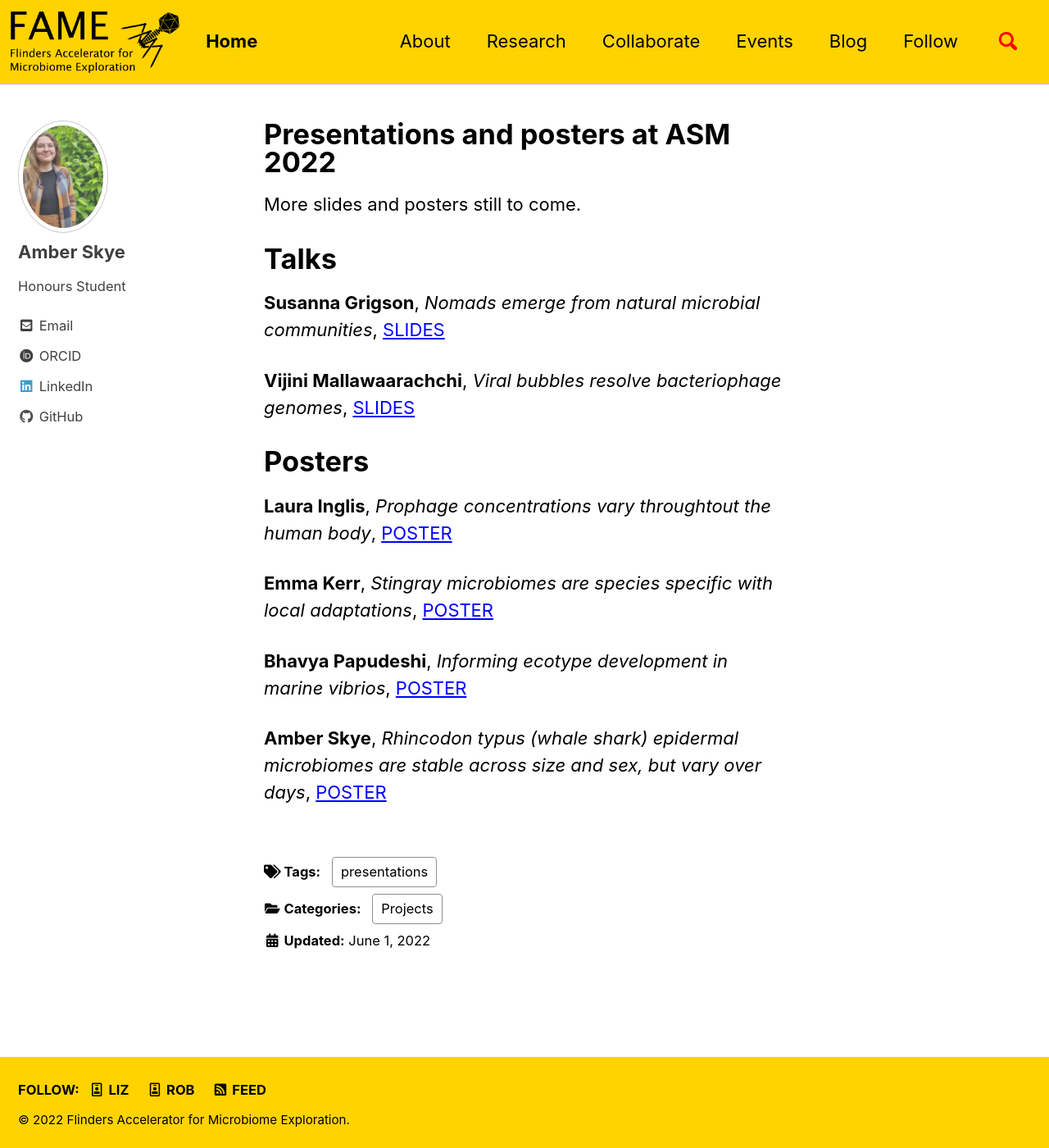
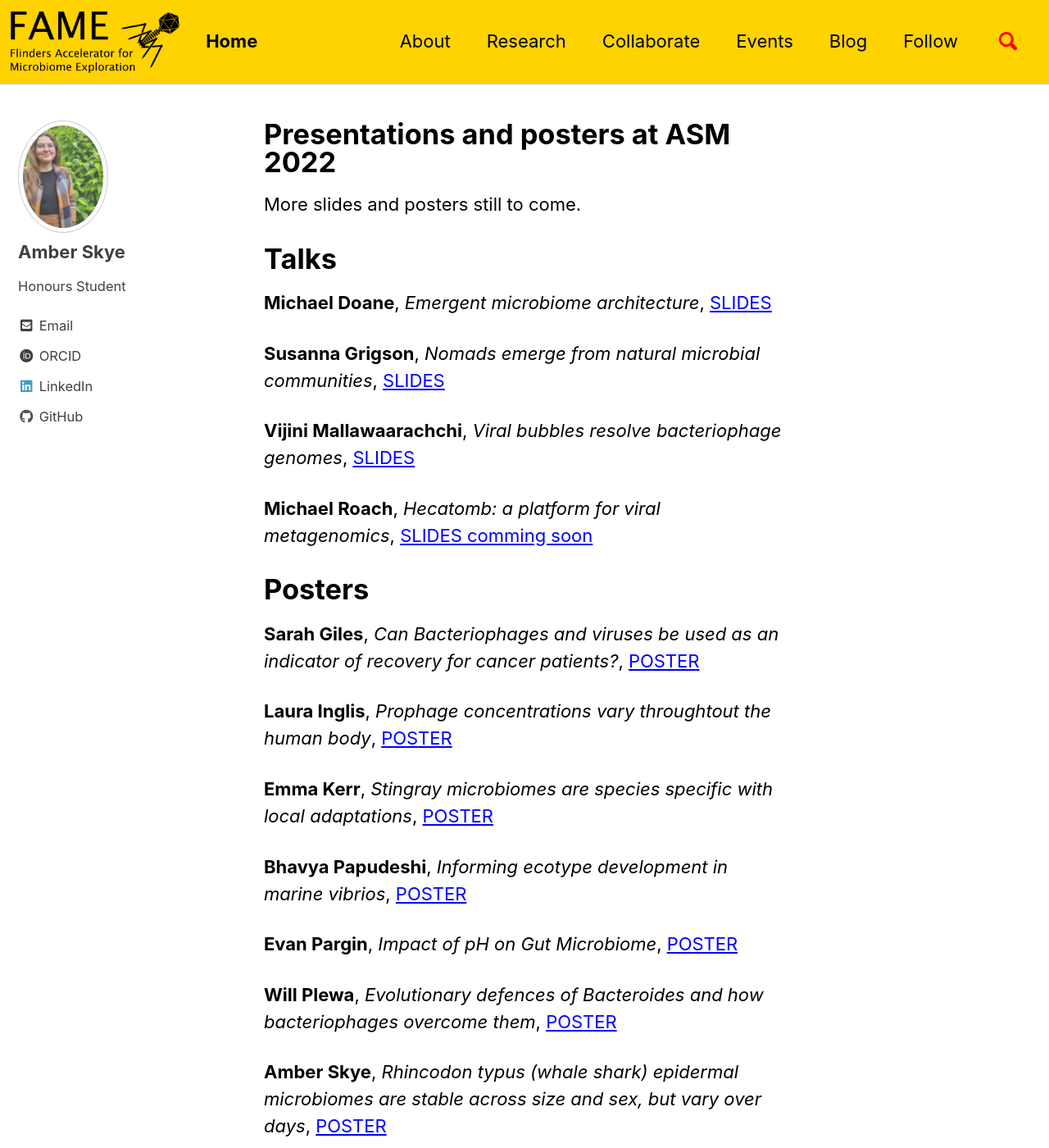
Before and after one commit to FlindersFAME/fame.github.io, a Jekyll site: the page built from Projects/_posts/2022-06-01-asm-2022-presentations.md, in a window 1280 px wide and 1400 px high. Shown: the whole window at 82% size. Built offline with Jekyll 4.4.1, drawn with Linux system fonts in a browser that asks for light colours; cached includes are drawn as plain includes.

Commit message:
moar slides posters

```diff
--- a/Projects/_posts/2022-06-01-asm-2022-presentations.md
+++ b/Projects/_posts/2022-06-01-asm-2022-presentations.md
@@ -10,24 +10,39 @@ More slides and posters still to come.
 
 # Talks
 
+__Michael Doane__, _Emergent microbiome architecture_,
+[SLIDES](https://cloudstor.aarnet.edu.au/plus/s/tg05owg1vvbmLMU)
+
 __Susanna Grigson__, _Nomads emerge from natural microbial communities_,
-[SLIDES](https://cloudstor.aarnet.edu.au/plus/s/evZ1wOjSRuoTqRR/download)
+[SLIDES](https://cloudstor.aarnet.edu.au/plus/s/evZ1wOjSRuoTqRR)
 
 __Vijini Mallawaarachchi__, _Viral bubbles resolve bacteriophage genomes_,
 [SLIDES](https://cloudstor.aarnet.edu.au/plus/s/HoUo8jJkvlpk8MP)
 
+__Michael Roach__, _Hecatomb: a platform for viral metagenomics_,
+[SLIDES comming soon](#)
+
 
 # Posters
 
+__Sarah Giles__, _Can Bacteriophages and viruses be used as an indicator of recovery for cancer patients?_,
+[POSTER](https://cloudstor.aarnet.edu.au/plus/s/QsgGlcUsrEtYL42)
+
 __Laura Inglis__, _Prophage concentrations vary throughtout the human body_,
-[POSTER](https://cloudstor.aarnet.edu.au/plus/s/uvGHLIXqCEZnQUC/download)
+[POSTER](https://cloudstor.aarnet.edu.au/plus/s/uvGHLIXqCEZnQUC)
 
 __Emma Kerr__, _Stingray microbiomes are species specific with local adaptations_,
-[POSTER](https://cloudstor.aarnet.edu.au/plus/s/eUD1k6UjsOBXfVb/download)
+[POSTER](https://cloudstor.aarnet.edu.au/plus/s/eUD1k6UjsOBXfVb)
 
 __Bhavya Papudeshi__, _Informing ecotype development in marine vibrios_,
-[POSTER](https://cloudstor.aarnet.edu.au/plus/s/DRuZQdtKrg0BPyX/download)
+[POSTER](https://cloudstor.aarnet.edu.au/plus/s/DRuZQdtKrg0BPyX)
+
+__Evan Pargin__, _Impact of pH on Gut Microbiome_,
+[POSTER](https://cloudstor.aarnet.edu.au/plus/s/c2C608kbtyeysum)
+
+__Will Plewa__, _Evolutionary defences of Bacteroides and how bacteriophages overcome them_,
+[POSTER](https://cloudstor.aarnet.edu.au/plus/s/B8kO9OvyvPp8Hva)
 
 __Amber Skye__, _Rhincodon typus (whale shark) epidermal microbiomes are stable
 across size and sex, but vary over days_,
-[POSTER](https://cloudstor.aarnet.edu.au/plus/s/PYwCAYbCLRrpxDo/download)
+[POSTER](https://cloudstor.aarnet.edu.au/plus/s/PYwCAYbCLRrpxDo)
```
